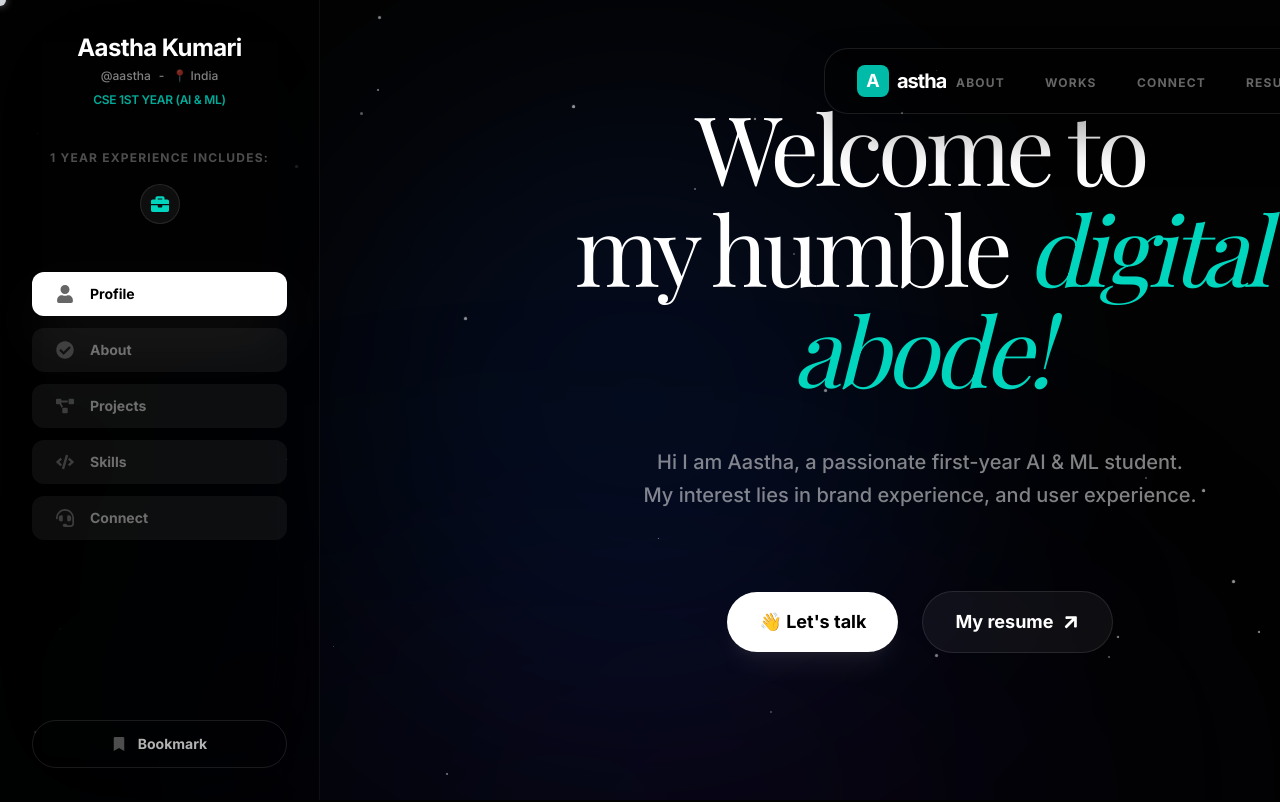
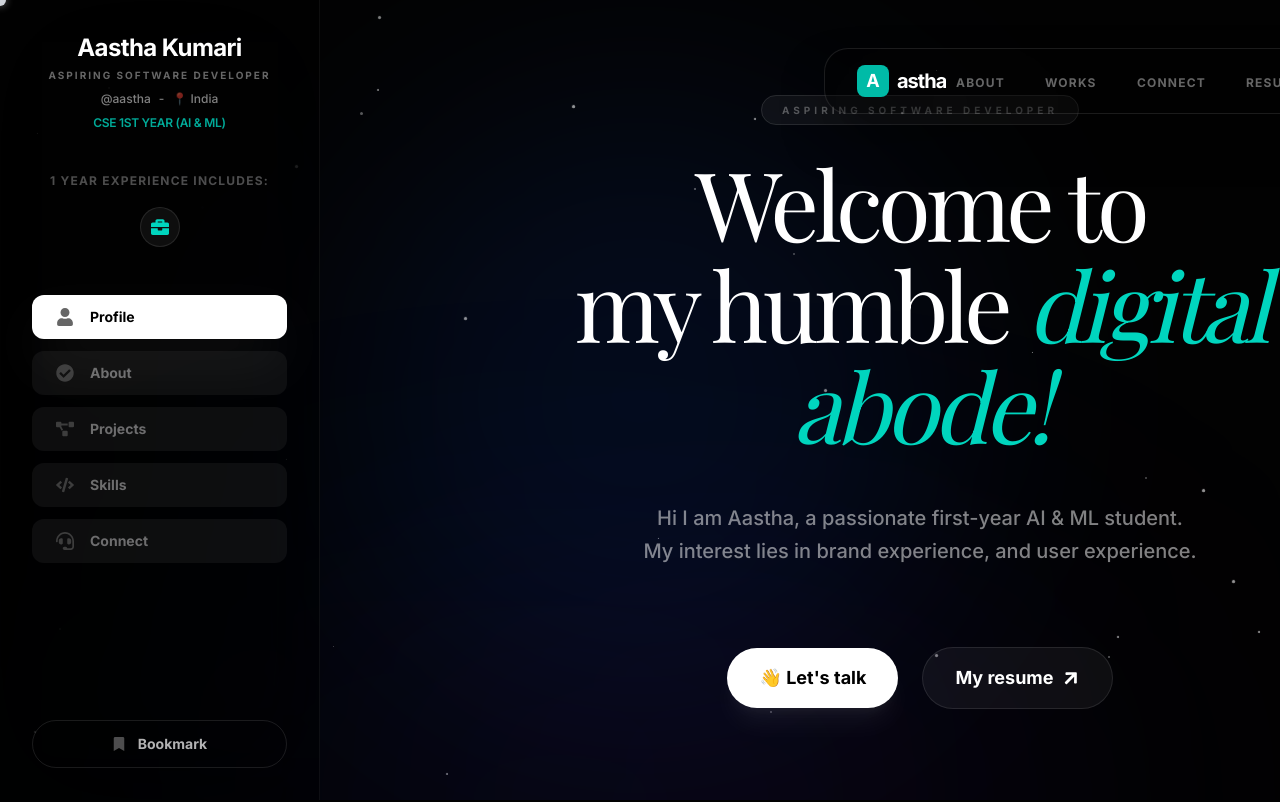
Before and after one commit to aasthakumari03/updated_Portfolio, a Next.js app: page / in a window 1280 px wide. Shown: the top 802 px of the page. Built offline with nearby package versions, Linux system fonts and the light colour scheme; a web font is replaced by a local one.

Commit message:
feat: add professional title 'Aspiring Software Developer' below name

```diff
--- a/app/page.tsx
+++ b/app/page.tsx
@@ -107,6 +107,12 @@ export default function Home() {
         <div className="max-w-4xl mx-auto space-y-12">
 
 
+          {/* Professional Title */}
+          <div className="animate-fade-in [animation-delay:100ms] mb-8">
+            <span className="px-5 py-2 bg-white/5 border border-white/10 rounded-full text-[10px] font-bold text-white/30 uppercase tracking-[0.4em]">
+              Aspiring Software Developer
+            </span>
+          </div>
 
           {/* Main Heading */}
           <h1 className="text-5xl md:text-7xl lg:text-8xl font-serif leading-[1.05] tracking-tighter animate-fade-in [animation-delay:200ms] text-white">
--- a/components/Sidebar.tsx
+++ b/components/Sidebar.tsx
@@ -57,6 +57,7 @@ const Sidebar = () => {
 
                 <div className="space-y-1 text-center">
                     <h1 className="text-2xl font-bold text-white tracking-tight">Aastha Kumari</h1>
+                    <p className="text-white/40 text-[10px] font-bold uppercase tracking-[0.2em] pb-1">Aspiring Software Developer</p>
                     <div className="flex items-center justify-center gap-2 text-white/50 text-xs font-medium">
                         <span>@aastha</span>
                         <span>-</span>
```
